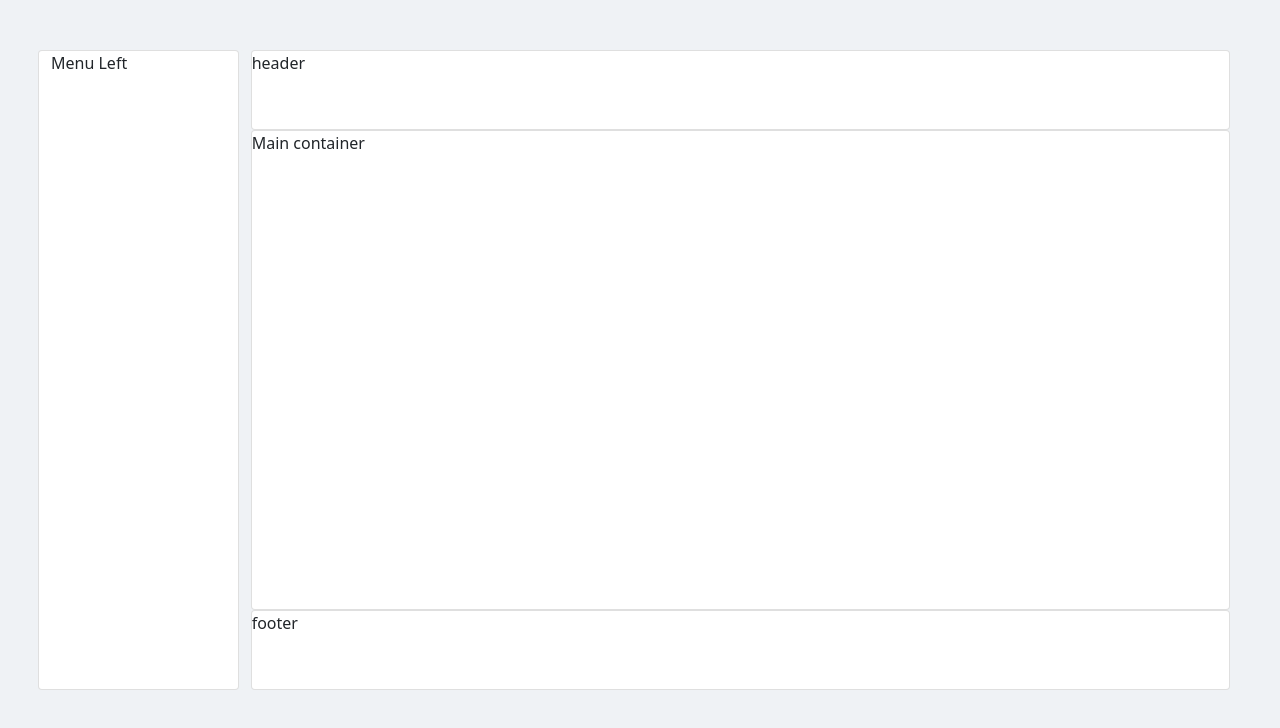
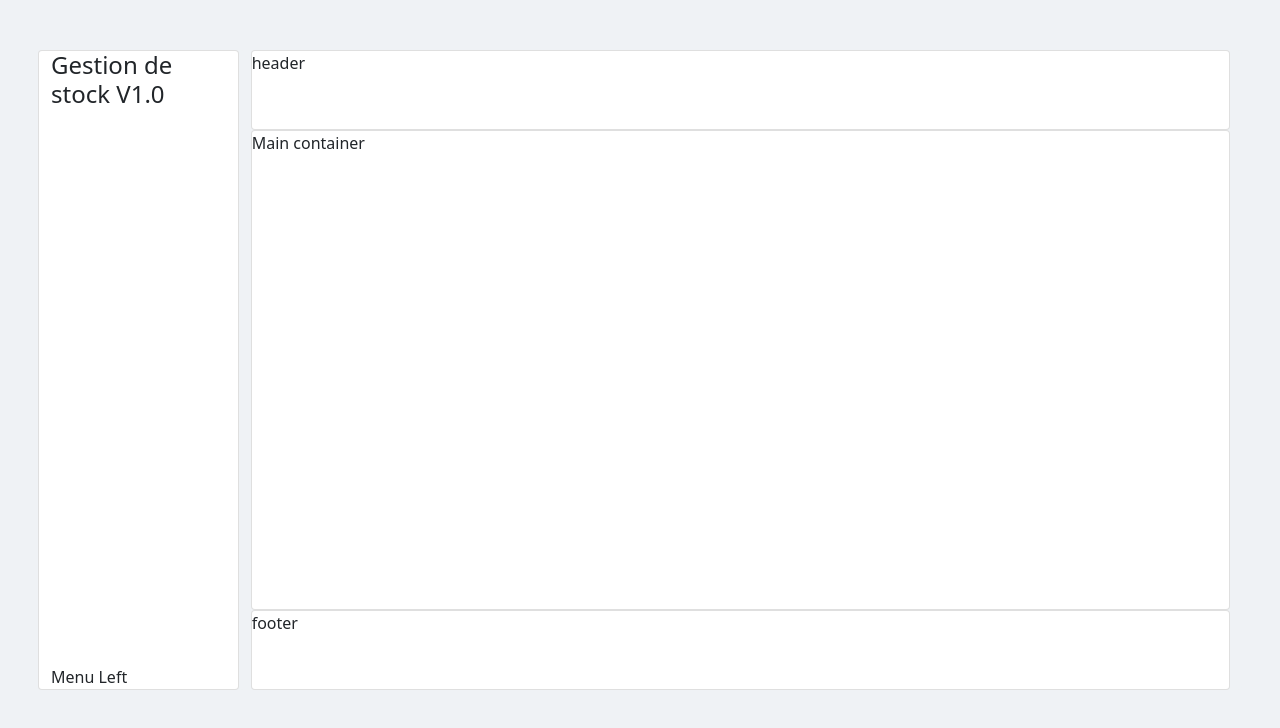
Before and after one commit to beinjamin/Gestion_Stock_Angular, an Angular app: page / in a window 1280 px wide. Shown: the top 728 px of the page. Built offline with nearby package versions, Linux system fonts and the light colour scheme.

Commit message:
Mise en place du menu

```diff
--- a/src/app/page-dashboard/page-dashboard.component.html
+++ b/src/app/page-dashboard/page-dashboard.component.html
@@ -1,6 +1,11 @@
 <div class="main-container">
   <div class="row min-height-600 no-flex-wrap">
     <div class="card col-md-2 mr-2">
+      <div class="col">
+        <div>
+ <h4>Gestion de stock V1.0</h4>
+        </div>
+      </div>
       Menu Left
     </div>
     <div class="card col-md-10 pl-0 pr-0 backgroung-grey border-none">
```
